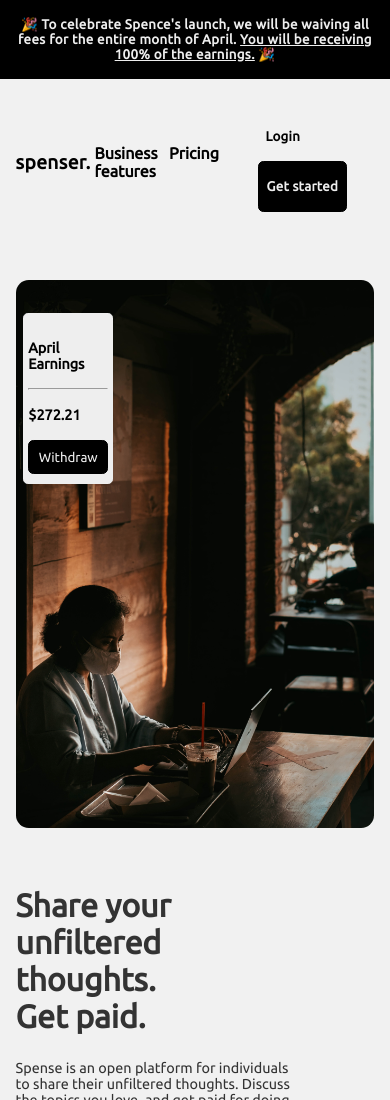
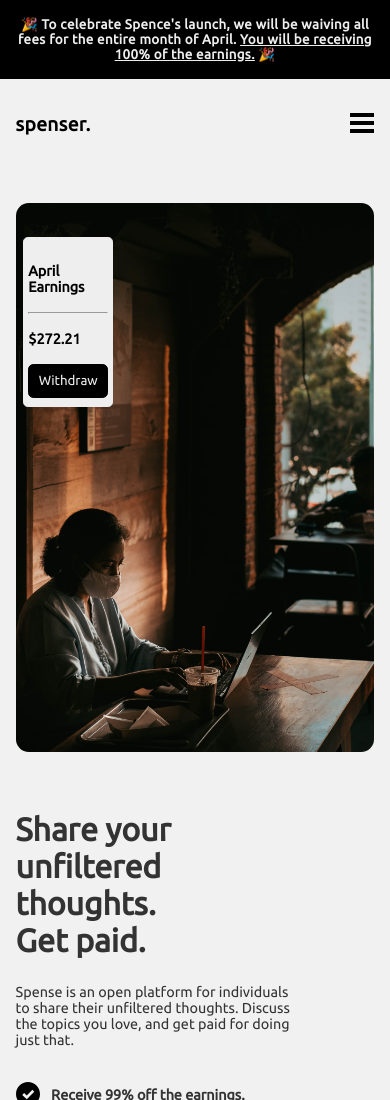
Before and after one commit to alice-sebego/spense-starter-landing-page, a plain HTML site: page index.html in a window 390 px wide. Shown: the top 1100 px of the page. Drawn offline with Linux system fonts and the light colour scheme.

Commit message:
Handle navigation's menu for mobile view

```diff
--- a/index.html
+++ b/index.html
@@ -24,6 +24,9 @@
             <div id="login">
                 <button type="button">Login</button>
                 <button type="button">Get started</button>
+            </div>
+            <div id="hamburger">
+                <img src="dist/assets/hamburger-menu.svg" alt="menu navigation">
             </div>
         </nav>
     </header>
--- a/src/sass/style.scss
+++ b/src/sass/style.scss
@@ -89,6 +89,10 @@ header{
         button:nth-child(2){
             @extend %main-button;
         }
+    }
+
+    #hamburger{
+        display: none;
     }
 }
 
@@ -365,3 +369,19 @@ footer{
         }
     }
 }
+
+@media screen and (max-width: 414px){
+   header{
+       #main-menu, #login{
+           display: flex;
+           flex-direction: column;
+           position: absolute;
+           right: 100vw;
+       }
+
+       #hamburger{
+        display: block;
+    }
+   }
+
+}
```
Also changed, not shown: dist/css/style.css, 1 other file.
